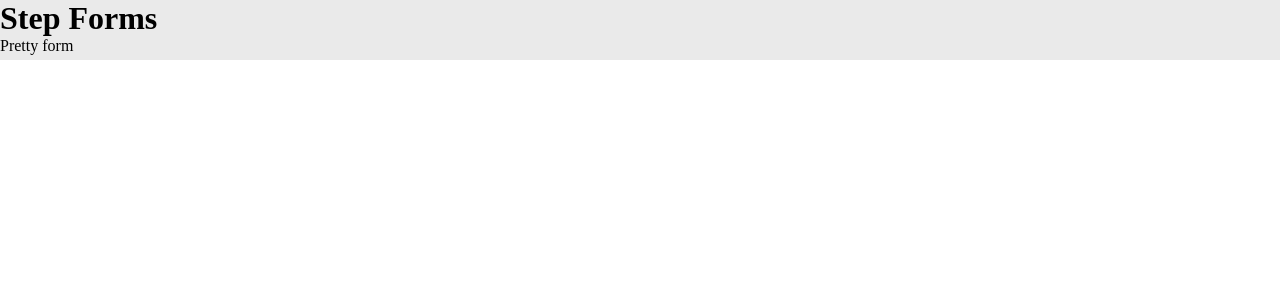
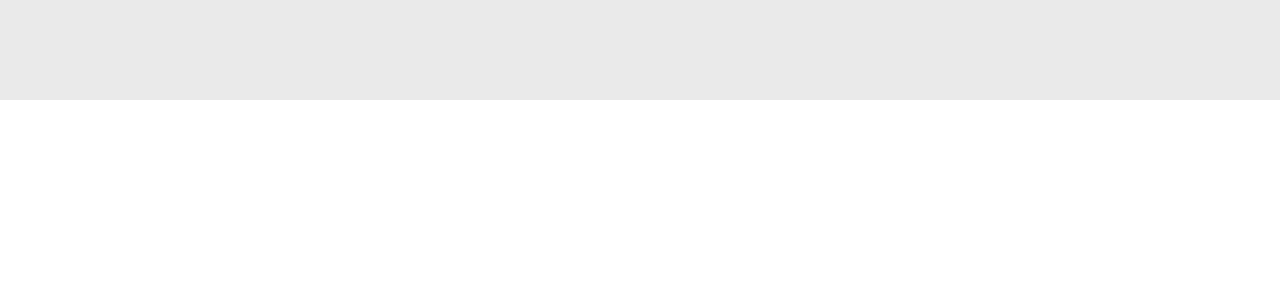
Before and after one commit to otinomz/Step-Forms, a React (Create React App) app: page / in a window 1280 px wide. Shown: the top 300 px of the page. Built offline with nearby package versions, Linux system fonts and the light colour scheme.

Commit message:
feat: setting up the layout

```diff
--- a/src/App.js
+++ b/src/App.js
@@ -3,8 +3,7 @@ import "./styles.css";
 export default function App() {
   return (
     <div className="App">
-      <h1>Step Forms</h1>
-      <p>Pretty form</p>
+      <div className="Content"></div>
     </div>
   );
 }
```
